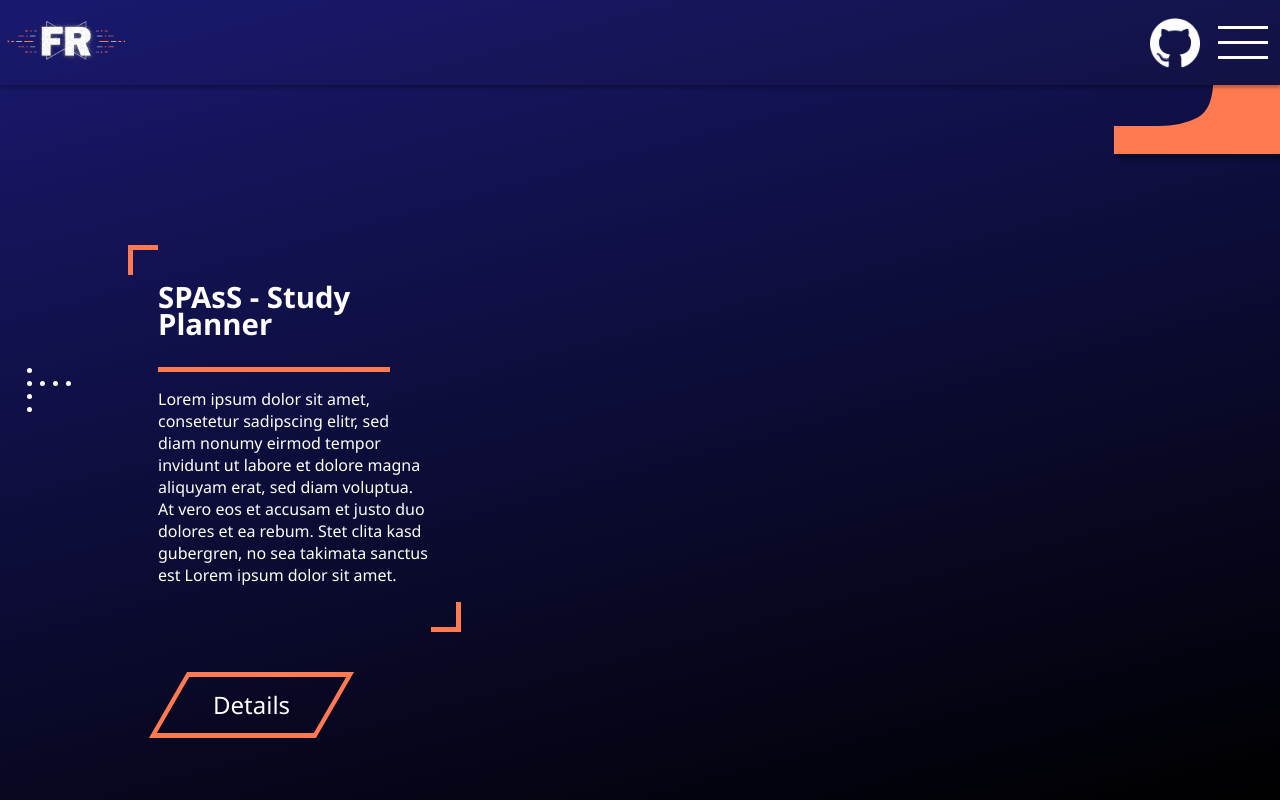
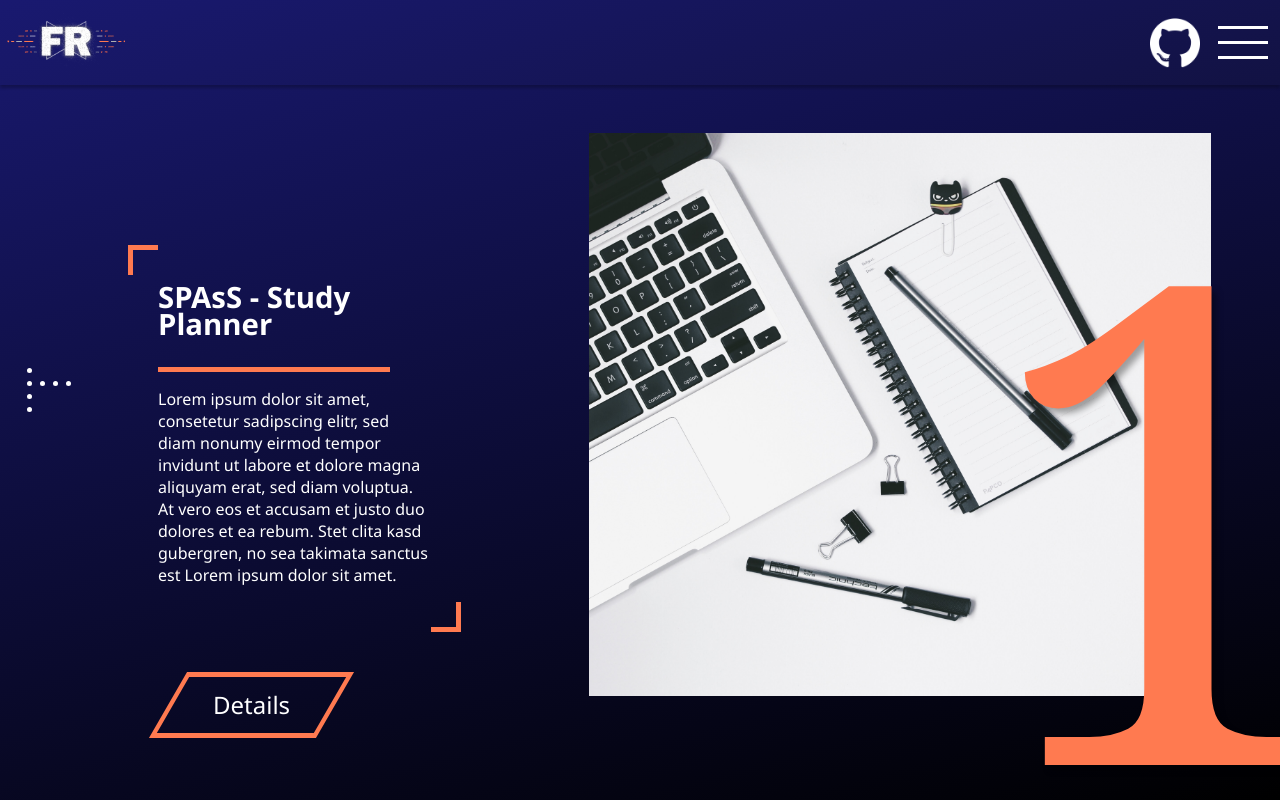
Before and after one commit to MalibusParty/portfolio_website, a Vue app: page /projectone in a window 1280 px wide. Built offline with nearby package versions, Linux system fonts and the light colour scheme.

Commit message:
small mobile fix

```diff
--- a/src/App.vue
+++ b/src/App.vue
@@ -61,6 +61,17 @@ body {
     overflow-x: hidden;
 }
 
+.fixAddBar {
+    position: fixed;
+}
+
+.main {
+    top: 0;
+    left: 0;
+    height: 100vh;
+    background-image: linear-gradient(165deg, #191970, #000000);
+    width: 100vw;
+}
 
 #menu-bar {
     top: 0;
@@ -126,7 +137,7 @@ body {
     }
 
     #router-box {
-        height: 100vh;
+        height: 100%;
     }
 
     .info-page-content {
--- a/src/components/PicAndNumberContainer.vue
+++ b/src/components/PicAndNumberContainer.vue
@@ -49,8 +49,8 @@ const pageNumber = getCurrentPage();
         object-fit: cover;
         max-width: 100%;
         max-height: 100%;
-        /* margin: 7% 10% 15% 0%; */
-        /* height: 100%; */
+        margin: 7% 10% 15% 0%;
+        height: 100%;
     }
 
     .pic-and-number-container {
--- a/src/router/index.ts
+++ b/src/router/index.ts
@@ -35,4 +35,5 @@ const router = createRouter({
     }]
 })
 
+
 export default router;
--- a/src/services/usePage.ts
+++ b/src/services/usePage.ts
@@ -156,6 +156,7 @@ function scrollOn() {
         pageState.transitionBehaviour = 'scrollTransDown';
         window.addEventListener('wheel', wheelListener);
         addScrollLstnr();
+        document.body.classList.add('fixAddBar');
     }
 }
 
@@ -165,6 +166,7 @@ function scrollOff() {
         pageState.transitionBehaviour = 'clickTransIn';
         window.removeEventListener('wheel', wheelListener);
         removeScrollLstnr();
+        document.body.classList.remove('fixAddBar');
     }
 }
 
--- a/src/views/TitleView.vue
+++ b/src/views/TitleView.vue
@@ -77,7 +77,7 @@ const windowWidth = ref(window.innerWidth);
     #portrait-container {
         align-self: flex-end;
         margin-left: 5vw;
-        z-index: -1;
+        /* z-index: -1; */
         overflow: hidden;
     }
 
@@ -126,7 +126,7 @@ const windowWidth = ref(window.innerWidth);
 
     #portrait-container {
         align-self: flex-end;
-        z-index: -1;
+        /* z-index: -1; */
     }
 
     .duo-flex {
```
